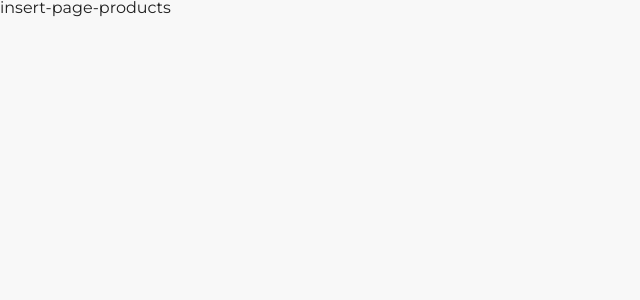
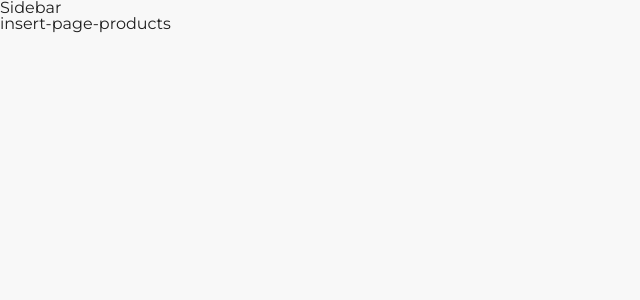
Before and after one commit to gabriellaribeirocosta/Cat-Cafe, a React (Vite) app in the folder frontend/: page / in a window 1280 px wide. Shown: the top 300 px of the page, without its empty margins (0-640 px from the left). Built offline with nearby package versions, Linux system fonts and the light colour scheme; no server answers; sample sign-in values are in the browser's storage.

Commit message:
feat: set up standard layout for all private routes

```diff
--- /dev/null
+++ b/frontend/src/components/MainContent/index.tsx
@@ -0,0 +1,13 @@
+import React from 'react'
+
+import style from './style.module.css'
+
+interface MainContentProps {
+  children: React.ReactNode
+}
+
+const MainContent = ({ children }: MainContentProps) => {
+  return <main className={style.MainContent}>{children}</main>
+}
+
+export default MainContent
--- /dev/null
+++ b/frontend/src/components/MainContent/style.module.css
@@ -0,0 +1,2 @@
+.MainContent {
+}
--- /dev/null
+++ b/frontend/src/layouts/StandardLayout/index.tsx
@@ -0,0 +1,15 @@
+import { Outlet } from 'react-router-dom'
+import MainContent from '../../components/MainContent'
+
+const StandardLayout = () => {
+  return (
+    <>
+      <aside>Sidebar</aside>
+      <MainContent>
+        <Outlet />
+      </MainContent>
+    </>
+  )
+}
+
+export default StandardLayout
--- a/frontend/src/routes/Router.tsx
+++ b/frontend/src/routes/Router.tsx
@@ -2,6 +2,8 @@ import { Routes, Route, Navigate } from 'react-router-dom'
 
 import PrivateRoutes from './PrivateRoutes'
 import PublicRoutes from './PublicRoutes'
+
+import StandardLayout from '../layouts/StandardLayout'
 
 const Router = () => {
   return (
@@ -10,9 +12,11 @@ const Router = () => {
         <Route path="/login" element={'insert-page-login'} />
       </Route>
       <Route element={<PrivateRoutes />}>
-        <Route path="/" element={'insert-page-products'} />
-        <Route path="/products" element={'insert-page-products'} />
-        <Route path="*" element={<Navigate to="/" />} />
+        <Route path="/" element={<StandardLayout />}>
+          <Route path="/" element={'insert-page-products'} />
+          <Route path="/products" element={'insert-page-products'} />
+          <Route path="*" element={<Navigate to="/" />} />
+        </Route>
       </Route>
     </Routes>
   )
```
